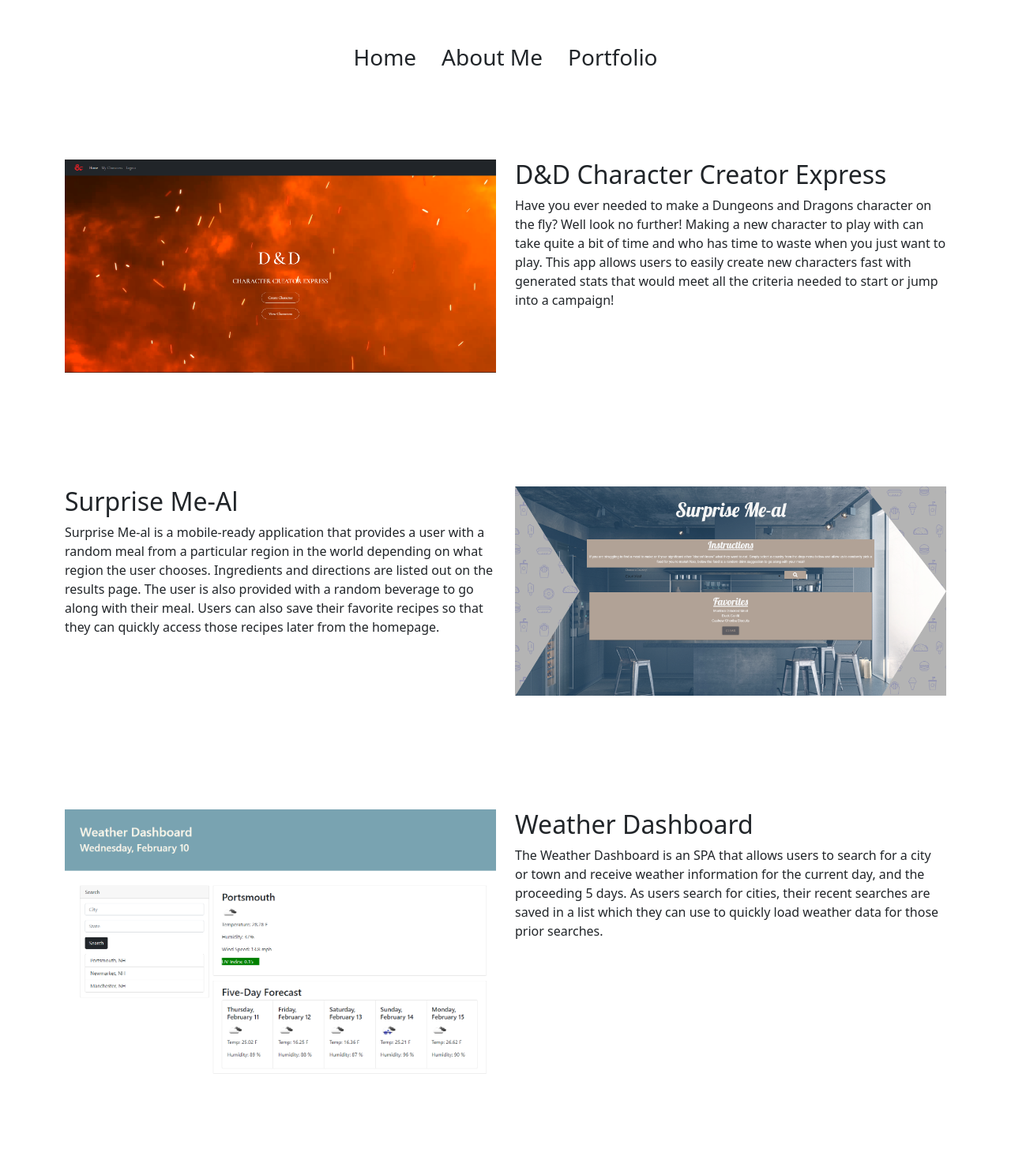
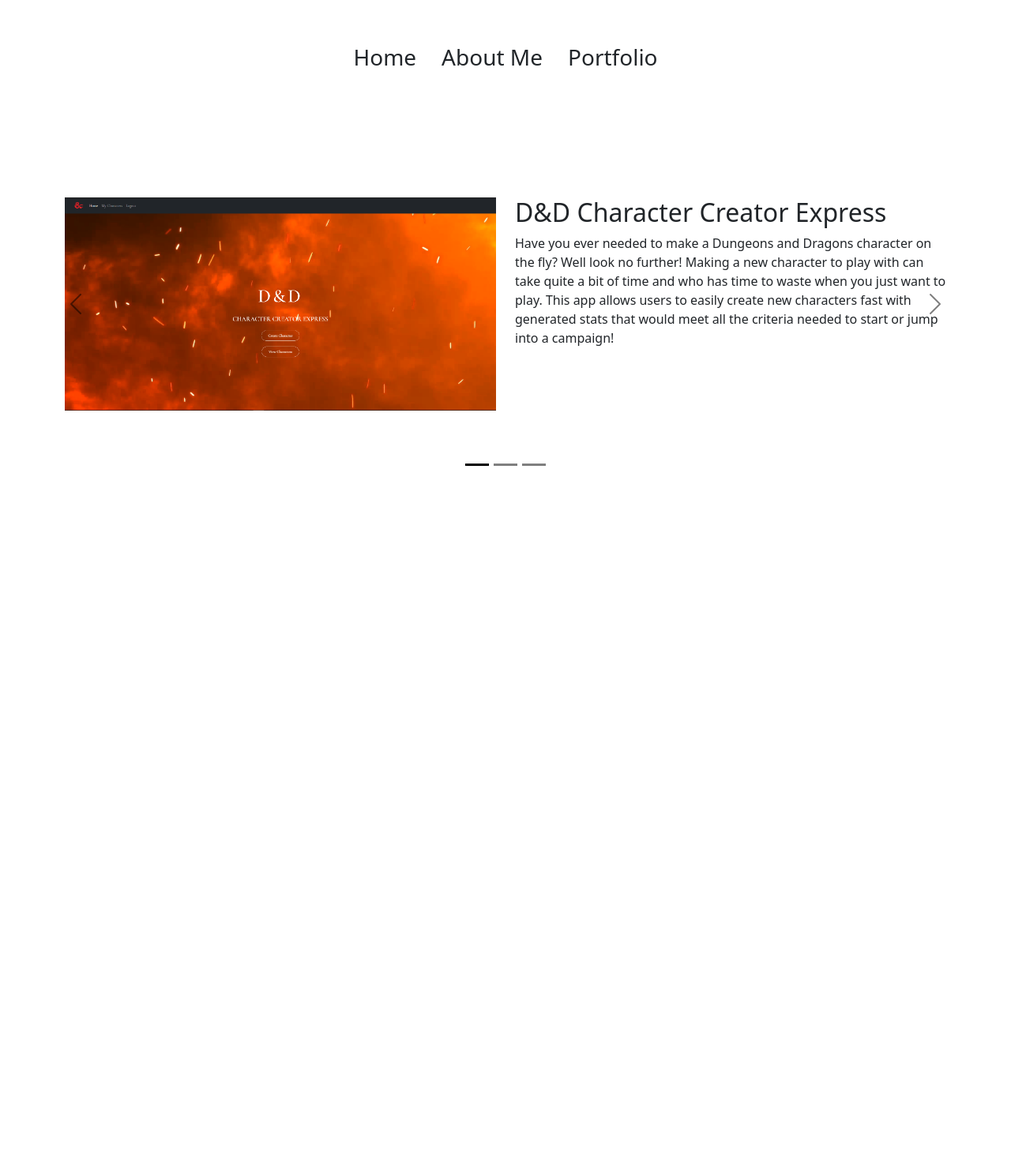
Before and after one commit to tjvig94/portfolio, a Node server app: page /portfolio in a window 1280 px wide. Shown: the whole page at 79% size. After the commit the page ends 590 px from the top, so only its background shows below. Run offline with Node 20, Linux system fonts and the light colour scheme; some libraries are stand-ins or nearby versions.

Commit message:
Set up portfolio carousel

```diff
--- a/views/portfolio.handlebars
+++ b/views/portfolio.handlebars
@@ -1,3 +1,11 @@
+  <div id="carouselExampleDark" class="carousel carousel-dark slide" data-bs-ride="carousel">
+  <div class="carousel-indicators">
+    <button type="button" data-bs-target="#carouselExampleDark" data-bs-slide-to="0" class="active" aria-current="true" aria-label="Slide 1"></button>
+    <button type="button" data-bs-target="#carouselExampleDark" data-bs-slide-to="1" aria-label="Slide 2"></button>
+    <button type="button" data-bs-target="#carouselExampleDark" data-bs-slide-to="2" aria-label="Slide 3"></button>
+  </div>
+  <div class="carousel-inner">
+    <div class="carousel-item active" data-bs-interval="99999999999">
       <section class="itemA mb-5 mt-5">
         <div class="container pt-5 pb-5">
           <div class="row">
@@ -13,23 +21,27 @@
           </div>
         </div>
       </section>
+    </div>
 
+    <div class="carousel-item" data-bs-interval="99999999999">
       <section class="itemB mb-5 mt-5">
         <div class="container pt-5 pb-5">
           <div class="row">
+            <div class="col-md  d-flex justify-content-end">
+              <img class="app-img" src="images/suprise-me-al.png" alt="Surprise Me-Al homepage">
+            </div>
             <div class="col-md">
               <h2>Surprise Me-Al</h2>
               <p>
               Surprise Me-al is a mobile-ready application that provides a user with a random meal from a particular region in the world depending on what region the user chooses. Ingredients and directions are listed out on the results page. The user is also provided with a random beverage to go along with their meal. Users can also save their favorite recipes so that they can quickly access those recipes later from the homepage.
               </p>
             </div>
-          <div class="col-md  d-flex justify-content-end">
-            <img class="app-img" src="images/suprise-me-al.png" alt="Surprise Me-Al homepage">
-          </div>
           </div>
         </div>
       </section>
+    </div>
 
+    <div class="carousel-item" data-bs-interval="99999999999">
       <section class="itemA mb-5 mt-5">
         <div class="container pt-5 pb-5">
           <div class="row">
@@ -46,3 +58,14 @@
         </div>
       </div>
     </section>
+
+  </div>
+  <button class="carousel-control-prev" type="button" data-bs-target="#carouselExampleDark" data-bs-slide="prev">
+    <span class="carousel-control-prev-icon" aria-hidden="true"></span>
+    <span class="visually-hidden">Previous</span>
+  </button>
+  <button class="carousel-control-next" type="button" data-bs-target="#carouselExampleDark" data-bs-slide="next">
+    <span class="carousel-control-next-icon" aria-hidden="true"></span>
+    <span class="visually-hidden">Next</span>
+  </button>
+</div>
```
Lines whose indentation alone changed are shown as unchanged.
